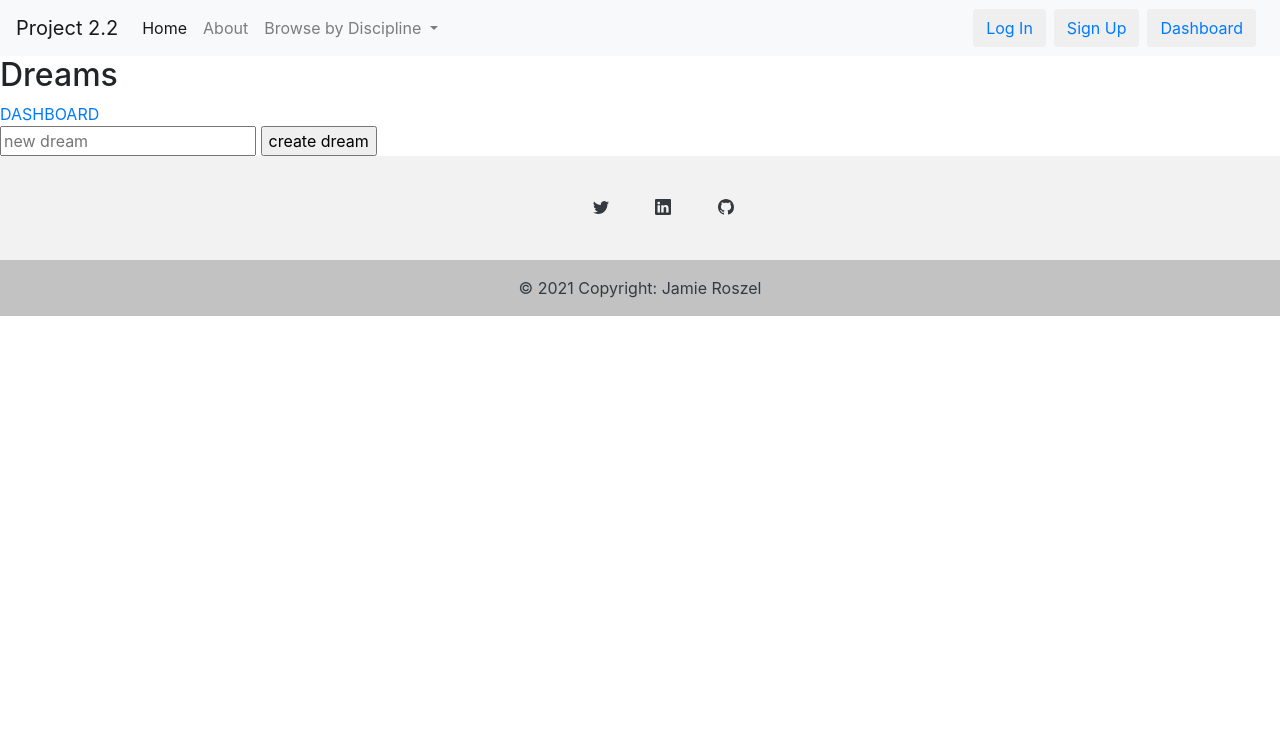
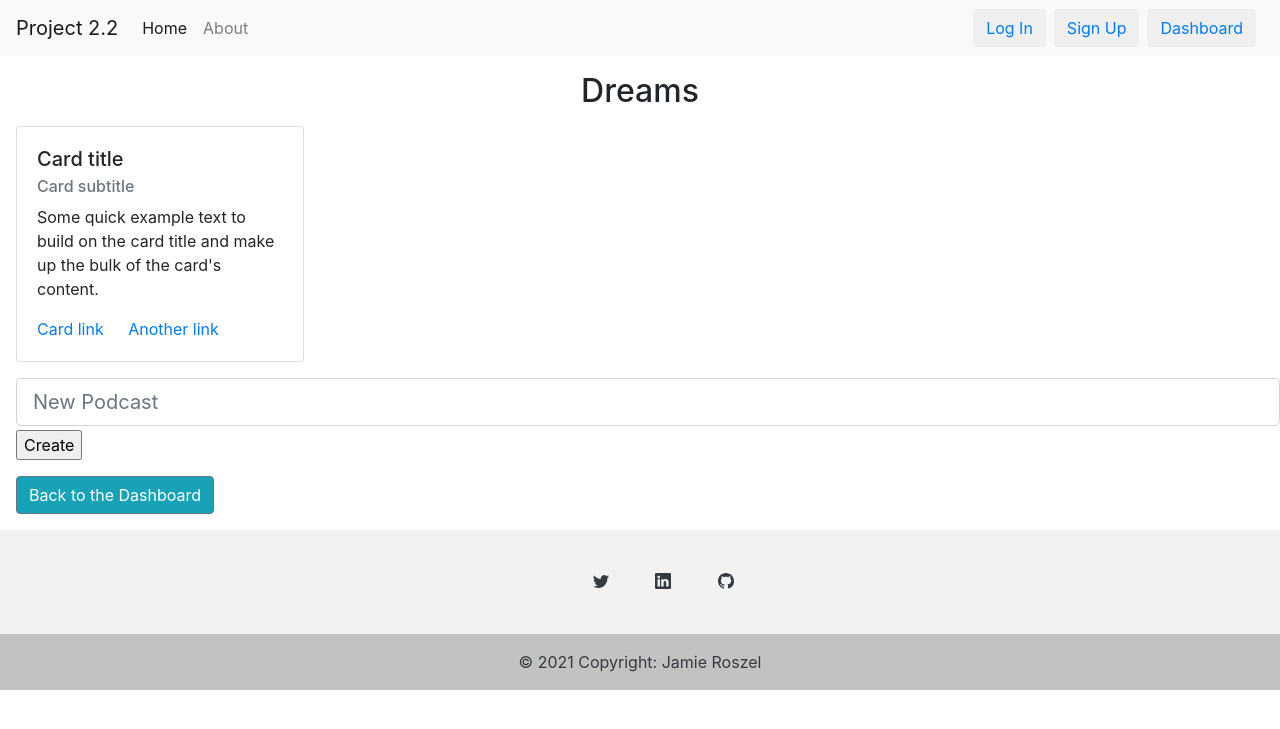
Before and after one commit to jamieroszel/project2.2, a Node server app: page /dreams in a window 1280 px wide. Shown: the top 729 px of the page. Run offline with Node 20, Linux system fonts and the light colour scheme; a user stored in the database is signed in; data that the repository does not hold is empty; some libraries are stand-ins or nearby versions.

Commit message:
update hopes and dreams styling

```diff
--- a/views/dreams/index.ejs
+++ b/views/dreams/index.ejs
@@ -7,22 +7,26 @@
     <!-- THE HEADER TAG PARTIAL -->
     <%- include("../partials/header") %>
     <main>
-      <h2 class="subtitle is-2">Dreams</h2>
-      <a href="/dashboard">DASHBOARD</a>
+      <h2 class="subtitle is-2 text-center m-3">Dreams</h2>
+
+
       <% for (dream of dreams) { %>
-
         <a href="/dreams/<%= dream._id %>"><h3><%= dream.text %></h3></a>
-
       <% } %>
-      <form action="/dreams/" method="post">
-        <input
-          class="input"
-          type="text"
-          name="text"
-          placeholder="new dream"
-        />
-        <input class="button" type="submit" value="create dream" />
+      <div class="card m-3" style="width: 18rem;">
+        <div class="card-body">
+          <h5 class="card-title">Card title</h5>
+          <h6 class="card-subtitle mb-2 text-muted">Card subtitle</h6>
+          <p class="card-text">Some quick example text to build on the card title and make up the bulk of the card's content.</p>
+          <a href="#" class="card-link">Card link</a>
+          <a href="#" class="card-link">Another link</a>
+        </div>
+      </div>
+      <form action="/dreams/" method="post" class="ml-3">
+          <input class="form-control form-control-lg" type="text" name="text" placeholder="New Podcast" aria-label=".form-control-lg example">
+          <input class="button mt-1" type="submit" value="Create" />
       </form>
+      <a href="/dashboard"><button type="button" class="btn btn-secondary m-3 bg-info">Back to the Dashboard</button></a>
     </main>
     <!-- THE HEAD TAG PARTIAL -->
     <%- include("../partials/footer") %>
--- a/views/hopes/index.ejs
+++ b/views/hopes/index.ejs
@@ -23,6 +23,7 @@
         />
         <input class="button" type="submit" value="create hope" />
       </form>
+            <a href="/dashboard"><button type="button" class="btn btn-secondary m-3 bg-info">Back to the Dashboard</button></a>
     </main>
     <!-- THE HEAD TAG PARTIAL -->
     <%- include("../partials/footer") %>
--- a/views/partials/header.ejs
+++ b/views/partials/header.ejs
@@ -13,12 +13,12 @@
         <li class="nav-item">
           <a class="nav-link" href="/about">About</a>
         </li>
-        <li class="nav-item dropdown">
+        <!-- <li class="nav-item dropdown">
           <a class="nav-link dropdown-toggle" href="#" id="navbarDropdown" role="button" data-toggle="dropdown" aria-haspopup="true" aria-expanded="false">
-            Browse by Discipline
+            Navigate
           </a>
-          <div class="dropdown-menu" aria-labelledby="navbarDropdown">
-            <a class="dropdown-item" href="/enviro">Environment</a>
+          <div class="dropdown-menu" aria-labelledby="navbarDropdown"> -->
+            <!-- <a class="dropdown-item" href="/enviro">Environment</a>
             <a class="dropdown-item" href="/pol">Politics</a>
             <a class="dropdown-item" href="/hist">History</a>
             <a class="dropdown-item" href="/sci">Science</a>
@@ -30,12 +30,12 @@
             <a class="dropdown-item" href="/music">Music</a>
             <a class="dropdown-item" href="/sports">Sports</a>
             <a class="dropdown-item" href="/tech">Technology</a>
-            <div class="dropdown-divider"></div>
-            <a class="dropdown-item" href="/auth/login">Log In</a>
+            <div class="dropdown-divider"></div> -->
+            <!-- <a class="dropdown-item" href="/auth/login">Log In</a>
             <a class="dropdown-item" href="/auth/signup">Sign Up</a>
             <a class="dropdown-item" href="/dashboard">Dashboard</a>
           </div>
-        </li>
+        </li> -->
         <!--<li class="nav-item">
           <a class="nav-link disabled" href="#">Disabled</a>
         </li>-->
```
Also changed, not shown: views/dashboard.ejs (+15 -4 lines), views/dreams/show.ejs (+15 -8 lines).
